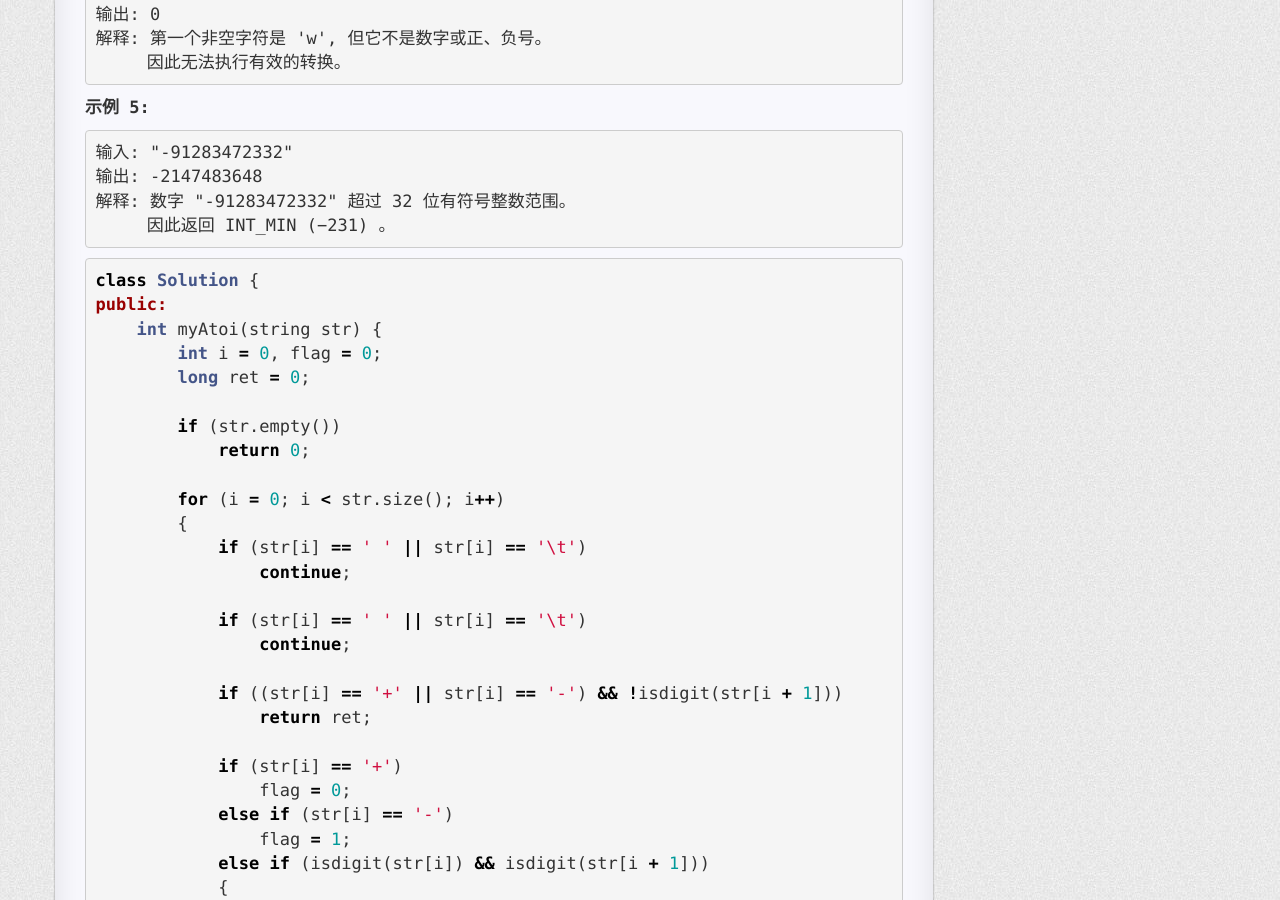
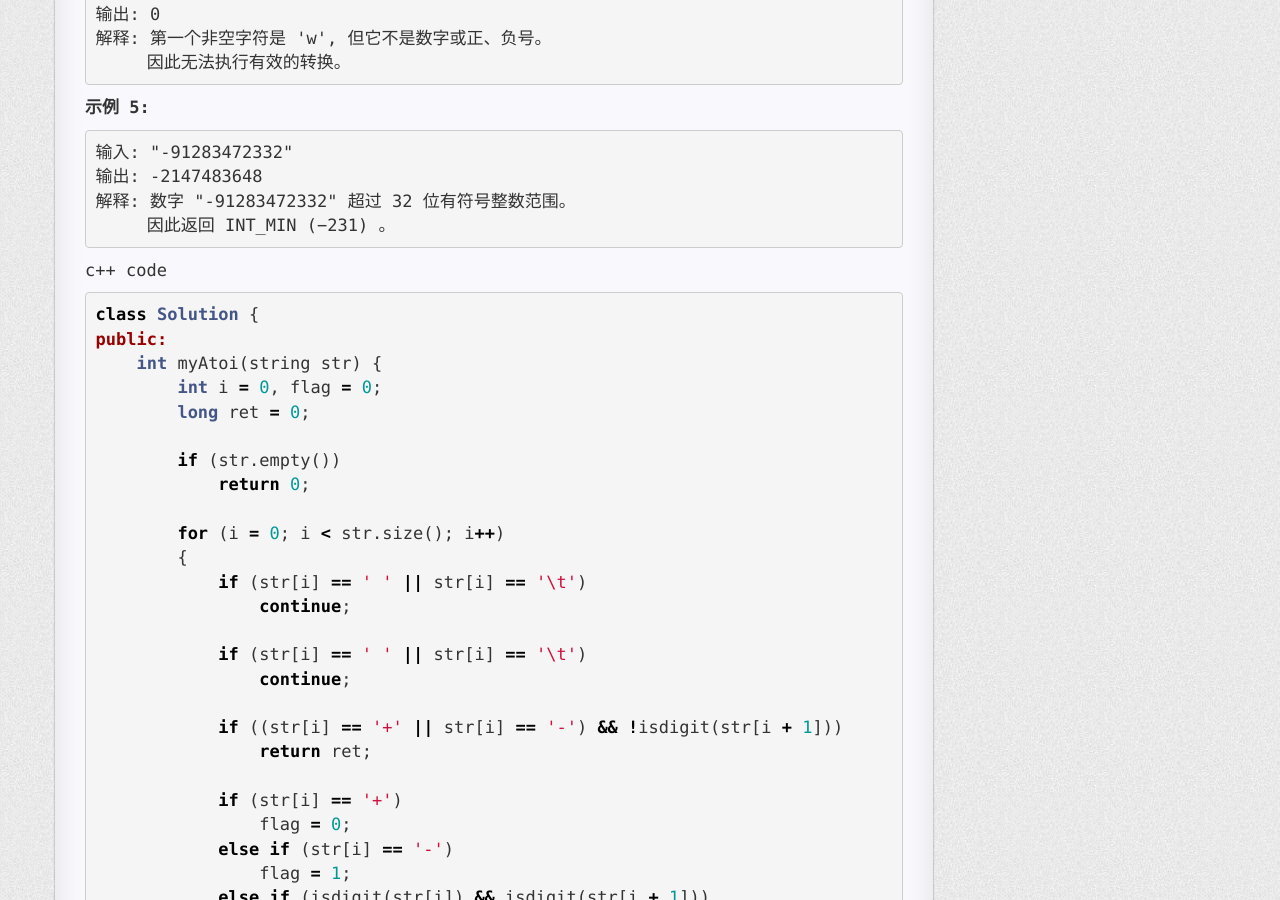
Before and after one commit to h1mmel/h1mmel.github.io, a Jekyll site: the page built from _posts/2019-10-14-Leet-Code-C++-1~25(middle).md, in a window 1280 px wide and 900 px high, scrolled down 3708 px. Built offline with Jekyll 4.4.1, drawn with Linux system fonts in a browser that asks for light colours; nearby versions of some CDN libraries; comment, search, counter and statistics services are not loaded; a style sheet for code colours, icons or effects is not loaded.

Commit message:
Update 2019-10-14-Leet-Code-C++-1~25(middle).md

````diff
--- a/_posts/2019-10-14-Leet-Code-C++-1~25(middle).md
+++ b/_posts/2019-10-14-Leet-Code-C++-1~25(middle).md
@@ -190,6 +190,8 @@ c++ code
      因此返回 INT_MIN (−231) 。
 ```
 
+c++ code
+
 ```c++
 class Solution {
 public:
@@ -253,3 +255,5 @@ public:
     }
 };
 ```
+
+<br/>
````
